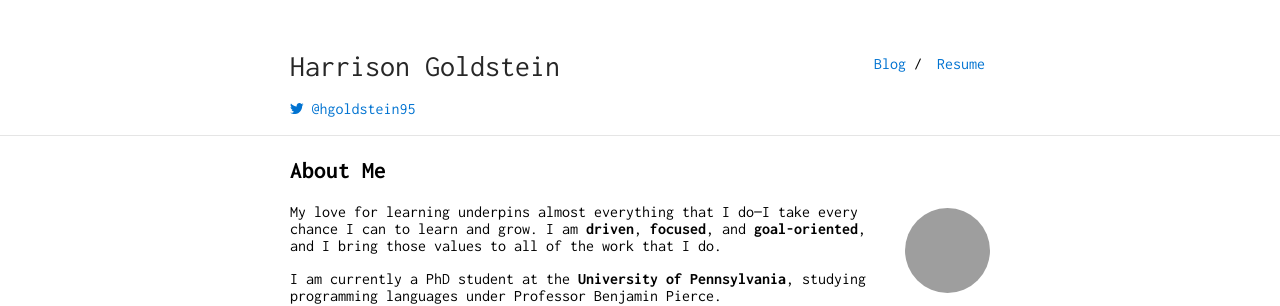
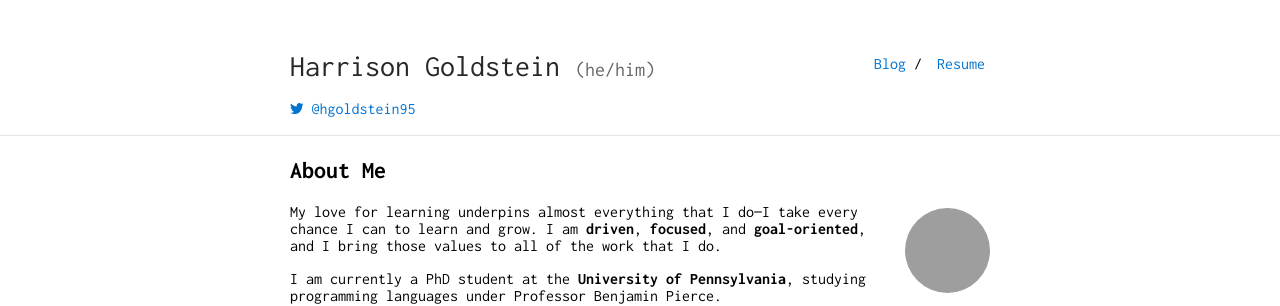
Before and after one commit to hgoldstein95/hgoldstein95.github.io, a Jekyll site: the page built from index.md, in a window 1280 px wide, cut to the strip 0-306 px from the top of the page. Built offline with Jekyll 4.4.1, drawn with Linux system fonts in a browser that asks for light colours; grey boxes are pictures that could not be loaded.

Commit message:
Add pronouns, fix Twitter on small screens

```diff
--- a/_layouts/default.html
+++ b/_layouts/default.html
@@ -1,5 +1,6 @@
 <!DOCTYPE html>
 <html lang="en">
+
 <head>
     <title>{% if page.title %}{{ page.title }}{% else %}{{ site.title }}{% endif %}</title>
 
@@ -42,6 +43,7 @@
     <meta name="twitter:image" content="{{ site.profile_picture }}">
     {% endif %}
 </head>
+
 <body>
     <div class="wrapper">
         <div class="container">
@@ -49,7 +51,7 @@
                 {% if site.ins_logo %}
                 <img id="ins-logo" src="{{ site.ins_logo }}" />
                 {% endif %}
-                <a id="author-name" class="alignable pull-left" href="/">{{ site.title }}</a>
+                <a id="author-name" class="alignable pull-left" href="/">{{ site.title }} <small>(he/him)</small></a>
                 <ul id="navlist" class="alignable pull-right navbar-ul">
                     {% for x in site.nav %}
                     {% if x.name == "Resume" %}
@@ -65,15 +67,17 @@
                 </ul>
             </div>
             <a id="twitter-username" href="https://twitter.com/{{ site.twitter_username }}">
-                <svg version="1.1" xmlns="http://www.w3.org/2000/svg" xmlns:xlink="http://www.w3.org/1999/xlink" x="0px" y="0px"
-                    viewBox="0 0 248 204" style="enable-background:new 0 0 248 204;" xml:space="preserve" id="twitter-icon">
+                <svg version="1.1" xmlns="http://www.w3.org/2000/svg" xmlns:xlink="http://www.w3.org/1999/xlink" x="0px"
+                    y="0px" viewBox="0 0 248 204" style="enable-background:new 0 0 248 204;" xml:space="preserve"
+                    id="twitter-icon">
                     <g id="Logo_1_">
-                    <path id="white_background" d="M221.95,51.29c0.15,2.17,0.15,4.34,0.15,6.53c0,66.73-50.8,143.69-143.69,143.69v-0.04
+                        <path id="white_background"
+                            d="M221.95,51.29c0.15,2.17,0.15,4.34,0.15,6.53c0,66.73-50.8,143.69-143.69,143.69v-0.04
                         C50.97,201.51,24.1,193.65,1,178.83c3.99,0.48,8,0.72,12.02,0.73c22.74,0.02,44.83-7.61,62.72-21.66
                         c-21.61-0.41-40.56-14.5-47.18-35.07c7.57,1.46,15.37,1.16,22.8-0.87C27.8,117.2,10.85,96.5,10.85,72.46c0-0.22,0-0.43,0-0.64
                         c7.02,3.91,14.88,6.08,22.92,6.32C11.58,63.31,4.74,33.79,18.14,10.71c25.64,31.55,63.47,50.73,104.08,52.76
                         c-4.07-17.54,1.49-35.92,14.61-48.25c20.34-19.12,52.33-18.14,71.45,2.19c11.31-2.23,22.15-6.38,32.07-12.26
-                        c-3.77,11.69-11.66,21.62-22.2,27.93c10.01-1.18,19.79-3.86,29-7.95C240.37,35.29,231.83,44.14,221.95,51.29z"/>
+                        c-3.77,11.69-11.66,21.62-22.2,27.93c10.01-1.18,19.79-3.86,29-7.95C240.37,35.29,231.83,44.14,221.95,51.29z" />
                     </g>
                 </svg>
                 @{{ site.twitter_username }}
--- a/_sass/_style.scss
+++ b/_sass/_style.scss
@@ -36,6 +36,10 @@
     font-size: 30px;
     color: #272727;
     display: inline-block;
+    small {
+        color: #666666;
+        font-size: 20px;
+    }
 }
 .navbar {
     padding: 50px 0 50px 0;
@@ -72,9 +76,16 @@
     min-height: 100%;
 }
 #twitter-username {
-    display: inline-block;
+    display: block;
     margin-bottom: 10px;
 }
+
+@media (max-width: 500px) {
+    #twitter-username {
+        text-align: center;
+    }
+}
+
 #twitter-icon {
     display: inline-block;
     height: 0.7em;
```
Lines whose indentation alone changed are shown as unchanged.
